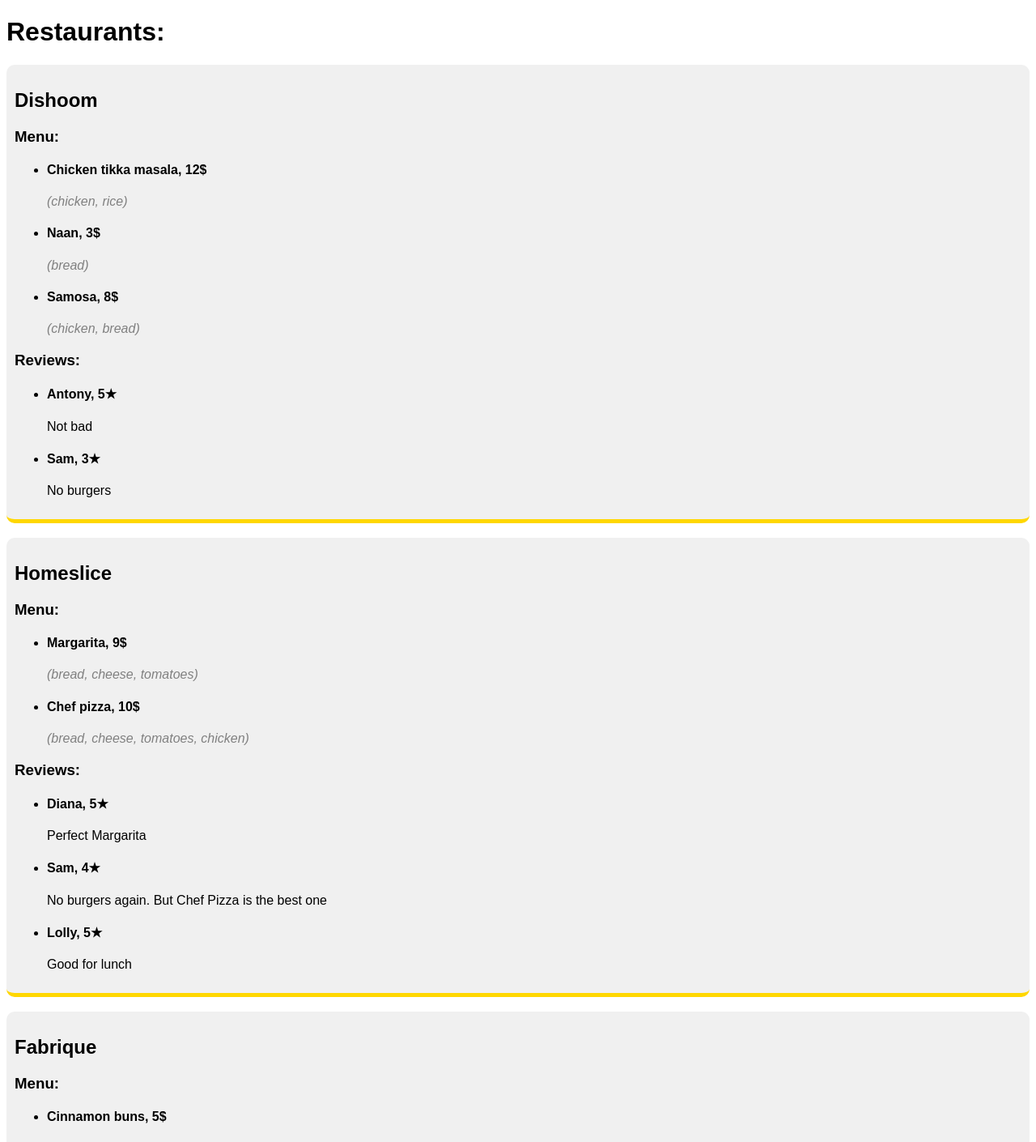
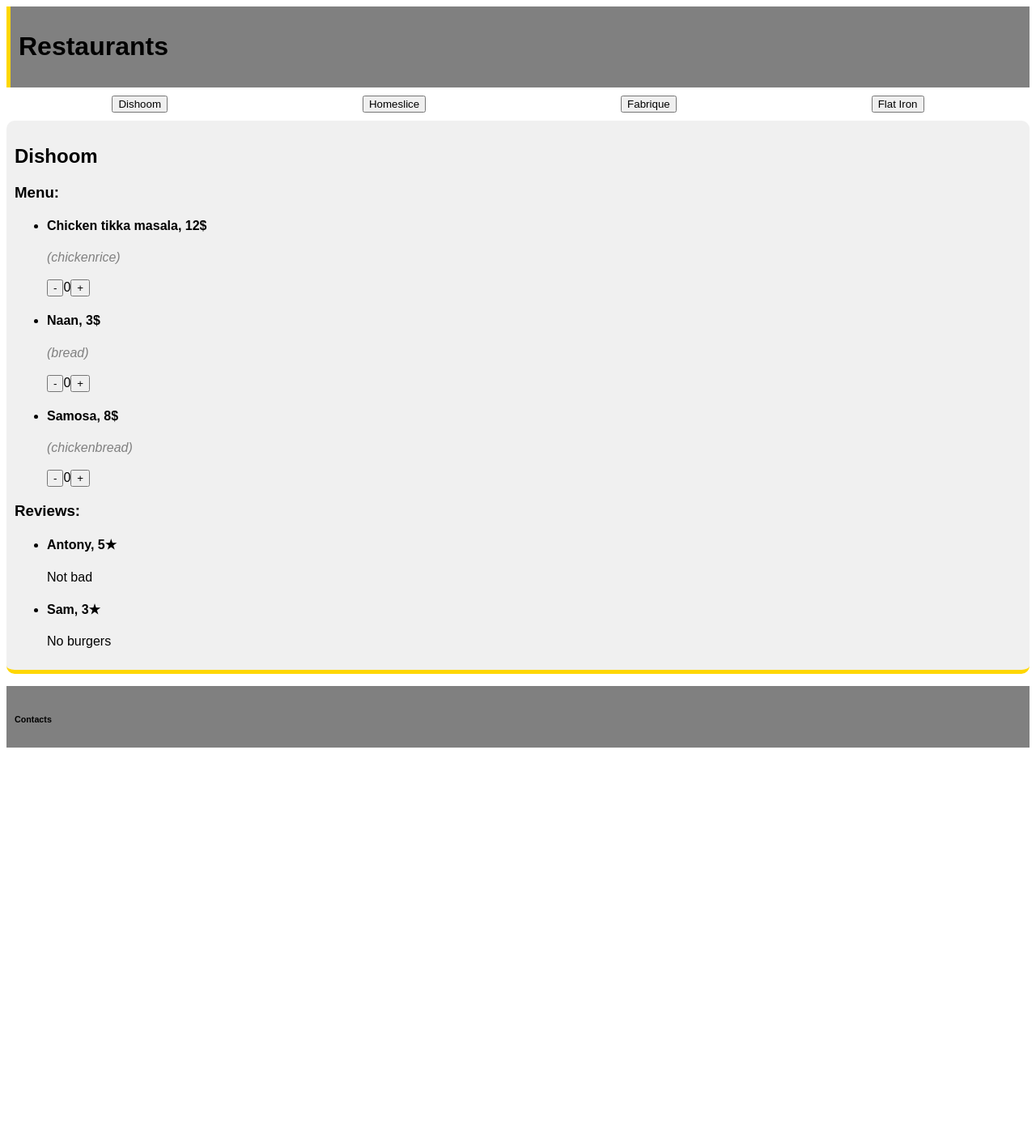
Before and after one commit to Mysterious-cactus/ReactHomework, a React (Vite) app: page / in a window 1280 px wide. Shown: the top 1410 px of the page at 81% size. After the commit the page ends 931 px from the top, so only its background shows below. Built offline with nearby package versions, Linux system fonts and the light colour scheme.

Commit message:
Homework 2

```diff
--- /dev/null
+++ b/src/components/app/app.jsx
@@ -0,0 +1,10 @@
+import { Layout } from "../layout/component";
+import { RestaurantContent } from "../restaurantContent/component";
+
+export const App = () => {
+    return (
+        <Layout>
+            <RestaurantContent />
+        </Layout>
+    );
+};
--- /dev/null
+++ b/src/components/dish/component.jsx
@@ -0,0 +1,30 @@
+import { useState } from "react";
+
+
+const useCount = () => {
+    const max = 5;
+    const min = 0;
+    const [count, getCount] = useState(0);
+    const increment = () => {
+        getCount(count + 1 > max ? count : count + 1);
+    };
+    const decrement = () => {
+        getCount(count - 1 < min ? count : count - 1);
+    }
+    return { count, increment, decrement };
+}
+
+export const Dish = ({name, price, id, ingredients}) => {
+    const { count, decrement, increment } = useCount();
+    return (
+        id && <li>
+                    <h4>{name}, {price}$</h4>
+                    <label className="text">({ingredients.map((ingredient) => ingredient)})</label>
+                    <br />
+                    <br />
+                    <button onClick={decrement}>-</button>
+                    {count}
+                    <button onClick={increment}>+</button>
+                </li>
+    );
+};
--- /dev/null
+++ b/src/components/footer/component.jsx
@@ -0,0 +1,7 @@
+export const Footer = () => {
+    return (
+        <div style={{backgroundColor: "gray", height: "7vh", padding: "10px", marginTop: "15px"}}>
+            <h6>Contacts</h6>
+        </div>
+    );
+};
--- /dev/null
+++ b/src/components/header/component.jsx
@@ -0,0 +1,9 @@
+import "./header.css"
+
+export const Header = () => {
+    return (
+        <div className="header-container">
+            <h1>Restaurants</h1>
+        </div>
+    );
+};
--- /dev/null
+++ b/src/components/header/header.css
@@ -0,0 +1,5 @@
+.header-container {
+    background-color: gray;
+    border-left: 5px solid gold;
+    padding: 10px;
+}
--- /dev/null
+++ b/src/components/layout/component.jsx
@@ -0,0 +1,12 @@
+import { Footer } from "../footer/component";
+import { Header } from "../header/component";
+
+export const Layout = ({children}) => {
+    return (
+        <div>
+            <Header />
+            {children}
+            <Footer />
+        </div>
+    );
+};
--- /dev/null
+++ b/src/components/restaurantContent/component.jsx
@@ -0,0 +1,51 @@
+import { useState } from 'react';
+import { restaurants } from '../../../data/mock'
+import './restaurantContent.css'
+import { Dish } from '../dish/component';
+
+export const RestaurantContent = () => {
+    const [restaurantId, getRestaurant] = useState(restaurants[0].id);
+
+    const showRestaurant = (restaurantId) => {
+        getRestaurant(restaurantId);
+    };
+
+    return (
+        <>
+            <div className='button-container'>
+                {
+                    restaurants.map((r) =>
+                        <button onClick={(e) => {
+                            showRestaurant(r.id);}}>{r.name}</button>
+                    )
+                }
+            </div>
+           { restaurants.map((restaurant) =>
+                restaurant.id == restaurantId
+                    ? (<div className='restaurant-container'>
+                        <h2>{restaurant.name}</h2>
+                        <h3>Menu:</h3>
+                        <ul>
+                            {restaurant.menu.map((dish) =>
+                                <Dish id={dish.id} name={dish.name} price={dish.price} ingredients={dish.ingredients} />
+                            )}
+                        </ul>
+                        <h3>Reviews:</h3>
+                        <ul>
+                            {restaurant.reviews && restaurant.reviews.length
+                                ? restaurant.reviews.map((review) =>
+                                    <li>
+                                        <h4>{review.user}, {review.rating}★</h4>
+                                        <p>{review.text}</p>
+                                    </li>
+                                )
+                                : <h4>No reviews</h4>
+                            }
+                        </ul>
+                     </div>)
+                    : <></>
+
+            )}
+        </>
+    );
+};
--- /dev/null
+++ b/src/components/restaurantContent/restaurantContent.css
@@ -0,0 +1,5 @@
+.button-container {
+    margin: 10px;
+    display: flex;
+    justify-content: space-around;
+}
--- a/src/main.jsx
+++ b/src/main.jsx
@@ -1,121 +1,7 @@
-import React from 'react'
 import ReactDOM from 'react-dom/client'
-import { restaurants } from '../data/mock'
 import '../style/main.css'
+import { App } from './components/app/app'
 
 ReactDOM.createRoot(document.getElementById('root')).render(
-  <div>
-    <h1>Restaurants:</h1>
-    <div className='restaurant-container'>
-      <h2>{restaurants[0].name}</h2>
-      <h3>Menu:</h3>
-      <ul>
-        <li>
-          <h4>{restaurants[0].menu[0].name}, {restaurants[0].menu[0].price}$</h4>
-          <label>({restaurants[0].menu[0].ingredients[0]}, {restaurants[0].menu[0].ingredients[1]})</label>
-        </li>
-        <li>
-          <h4>{restaurants[0].menu[1].name}, {restaurants[0].menu[1].price}$</h4>
-          <label>({restaurants[0].menu[1].ingredients[0]})</label>
-        </li>
-        <li>
-          <h4>{restaurants[0].menu[2].name}, {restaurants[0].menu[2].price}$</h4>
-          <label>({restaurants[0].menu[2].ingredients[0]}, {restaurants[0].menu[2].ingredients[1]})</label>
-        </li>
-      </ul>
-      <h3>Reviews:</h3>
-      <ul>
-        <li>
-          <h4>{restaurants[0].reviews[0].user}, {restaurants[0].reviews[0].rating}★</h4>
-          <p>{restaurants[0].reviews[0].text}</p>
-        </li>
-        <li>
-          <h4>{restaurants[0].reviews[1].user}, {restaurants[0].reviews[1].rating}★</h4>
-          <p>{restaurants[0].reviews[1].text}</p>
-        </li>
-      </ul>
-    </div>
-    <br />
-    <div className='restaurant-container'>
-      <h2>{restaurants[1].name}</h2>
-      <h3>Menu:</h3>
-      <ul>
-        <li>
-          <h4>{restaurants[1].menu[0].name}, {restaurants[1].menu[0].price}$</h4>
-          <label>({restaurants[1].menu[0].ingredients[0]}, {restaurants[1].menu[0].ingredients[1]}, {restaurants[1].menu[0].ingredients[2]})</label>
-        </li>
-        <li>
-          <h4>{restaurants[1].menu[1].name}, {restaurants[1].menu[1].price}$</h4>
-          <label>({restaurants[1].menu[1].ingredients[0]}, {restaurants[1].menu[1].ingredients[1]}, {restaurants[1].menu[1].ingredients[2]}, {restaurants[1].menu[1].ingredients[3]})</label>
-        </li>
-      </ul>
-      <h3>Reviews:</h3>
-      <ul>
-        <li>
-          <h4>{restaurants[1].reviews[0].user}, {restaurants[1].reviews[0].rating}★</h4>
-          <p>{restaurants[1].reviews[0].text}</p>
-        </li>
-        <li>
-          <h4>{restaurants[1].reviews[1].user}, {restaurants[1].reviews[1].rating}★</h4>
-          <p>{restaurants[1].reviews[1].text}</p>
-        </li>
-        <li>
-          <h4>{restaurants[1].reviews[2].user}, {restaurants[1].reviews[2].rating}★</h4>
-          <p>{restaurants[1].reviews[2].text}</p>
-        </li>
-      </ul>
-    </div>
-    <br />
-    <div className='restaurant-container'>
-      <h2>{restaurants[2].name}</h2>
-      <h3>Menu:</h3>
-      <ul>
-        <li>
-          <h4>{restaurants[2].menu[0].name}, {restaurants[2].menu[0].price}$</h4>
-          <label>({restaurants[2].menu[0].ingredients[0]})</label>
-        </li>
-        <li>
-          <h4>{restaurants[2].menu[1].name}, {restaurants[2].menu[1].price}$</h4>
-          <label>({restaurants[2].menu[1].ingredients[0]}, {restaurants[2].menu[1].ingredients[1]})</label>
-        </li>
-        <li>
-          <h4>{restaurants[2].menu[2].name}, {restaurants[2].menu[2].price}$</h4>
-          <label>({restaurants[2].menu[2].ingredients[0]})</label>
-        </li>
-      </ul>
-      <h3>Reviews:</h3>
-      <ul>
-        <li>
-          <h4>{restaurants[2].reviews[0].user}, {restaurants[2].reviews[0].rating}★</h4>
-          <p>{restaurants[2].reviews[0].text}</p>
-        </li>
-      </ul>
-    </div>
-    <br />
-    <div className='restaurant-container'>
-      <h2>{restaurants[3].name}</h2>
-      <h3>Menu:</h3>
-      <ul>
-        <li>
-          <h4>{restaurants[3].menu[0].name}, {restaurants[3].menu[0].price}$</h4>
-          <label>({restaurants[3].menu[0].ingredients[0]})</label>
-        </li>
-        <li>
-          <h4>{restaurants[3].menu[1].name}, {restaurants[3].menu[1].price}$</h4>
-          <label>({restaurants[3].menu[1].ingredients[0]}, {restaurants[3].menu[1].ingredients[1]})</label>
-        </li>
-      </ul>
-      <h3>Reviews:</h3>
-      <ul>
-        <li>
-          <h4>{restaurants[3].reviews[0].user}, {restaurants[3].reviews[0].rating}★</h4>
-          <p>{restaurants[3].reviews[0].text}</p>
-        </li>
-        <li>
-          <h4>{restaurants[3].reviews[1].user}, {restaurants[3].reviews[1].rating}★</h4>
-          <p>{restaurants[3].reviews[1].text}</p>
-        </li>
-      </ul>
-    </div>
-  </div>
-)
+  <App />
+);
--- a/style/main.css
+++ b/style/main.css
@@ -9,7 +9,7 @@
     border-bottom: 5px solid gold;
 }
 
-label {
+.text {
     font-style: italic;
     color: gray;
 }
```
Also changed, not shown: 1 other file (tests, documents, lock files or other folders).
